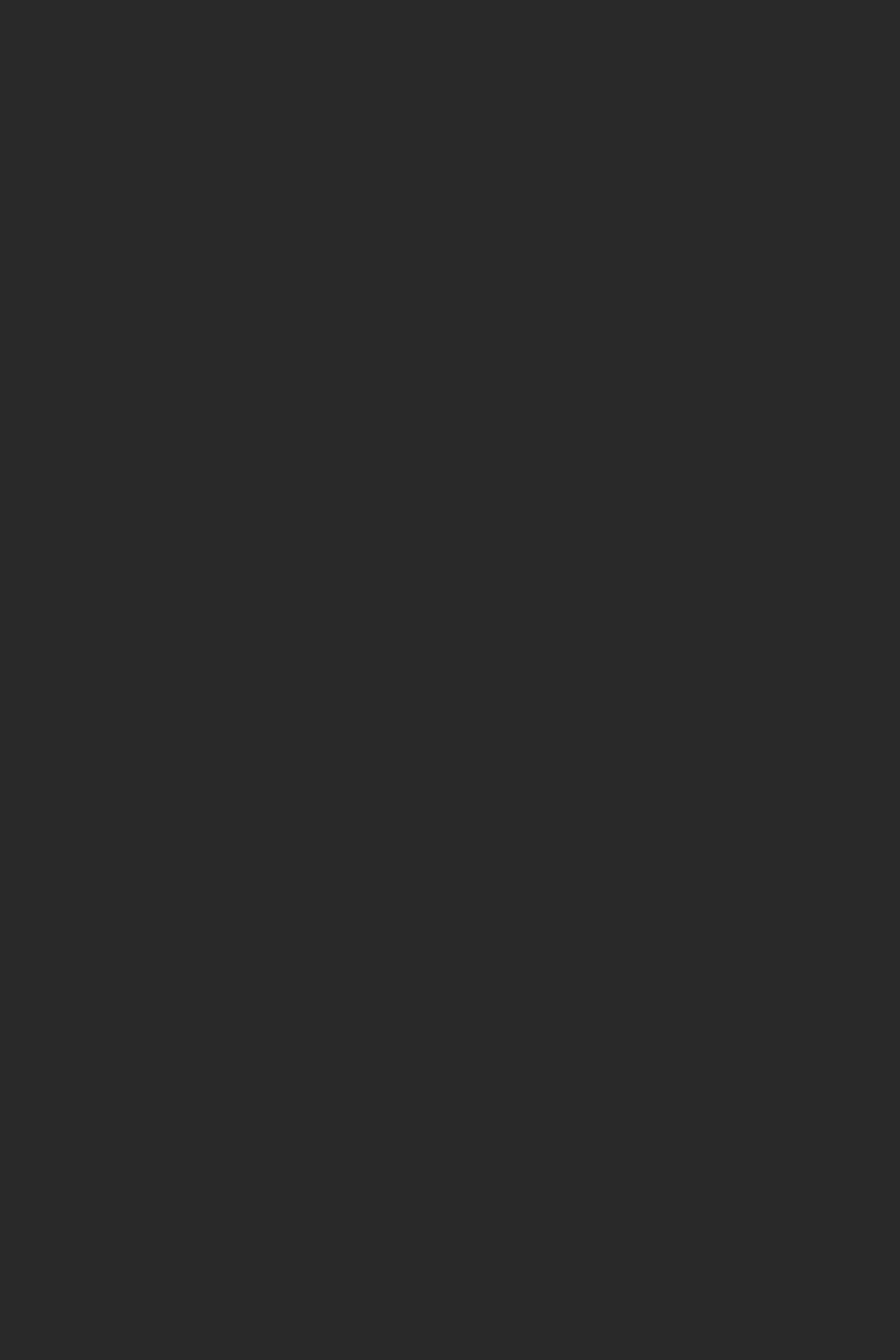
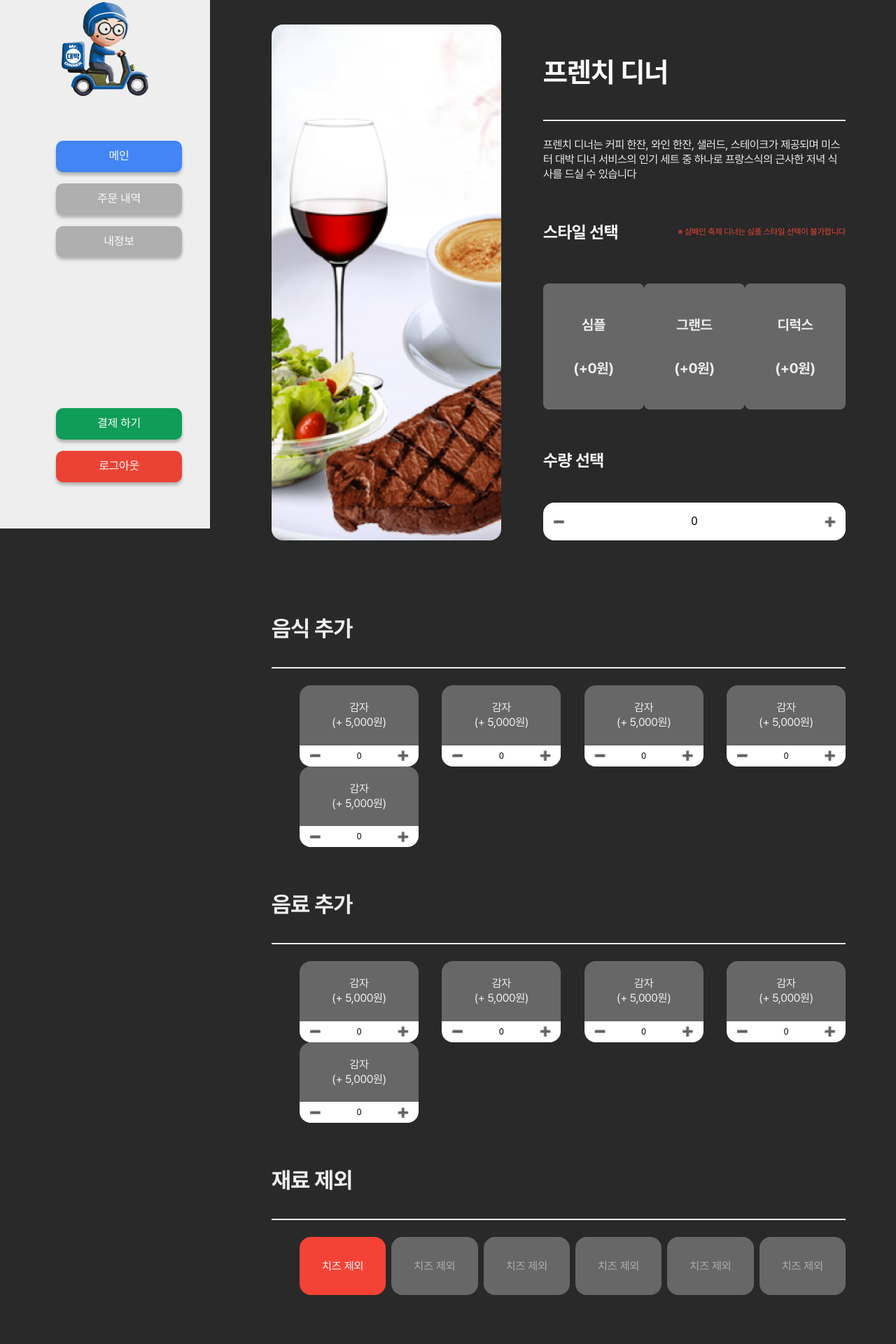
Before and after one commit to Software-Engineering-NanSSoGong/NanSSoGong-frontend, a React (Vite) app: page /item/1 in a window 1280 px wide. Before the commit this address had no page. Shown: the part 45-1965 px from the top of the page at 70% size. Before the commit the page ends 816 px from the top, so only its background shows below. Built offline with nearby package versions, Linux system fonts and the light colour scheme; what emotion-reset would draw is missing.

Commit message:
feat: 주문페이지 제작

```diff
--- /dev/null
+++ b/src/components/FoodQuantityBox.tsx
@@ -0,0 +1,49 @@
+import styled from '@emotion/styled';
+import { Dispatch, SetStateAction } from 'react';
+import { NumberInput, Typography } from './common';
+
+interface Props {
+  name: string;
+  quantity: number;
+  setQuantity: Dispatch<SetStateAction<number>>;
+}
+
+function FoodQuantityBox({ name, quantity, setQuantity }: Props) {
+  return (
+    <Wrapper className={quantity > 0 ? 'active' : ''}>
+      <NameBox>
+        <Typography type='body5' textAlign='center'>
+          {name}
+        </Typography>
+        <Typography type='body5' textAlign='center'>
+          (+ 5,000원)
+        </Typography>
+      </NameBox>
+      <NumberInput
+        type='small'
+        value={quantity}
+        onChange={(e) => setQuantity(Number(e.target.value))}
+        onClickPlusIcon={() => setQuantity((prev) => prev + 1)}
+        onClickMinusIcon={() => setQuantity((prev) => (prev - 1 < 0 ? 0 : prev - 1))}
+      />
+    </Wrapper>
+  );
+}
+
+const Wrapper = styled.div`
+  background-color: ${({ theme }) => theme.palette.gray300};
+  border-radius: 16px;
+  transition: all 0.1s ease-in;
+  flex-basis: 170px;
+
+  &.active {
+    background-color: ${({ theme }) => theme.colors.primary.blue};
+  }
+`;
+
+const NameBox = styled.div`
+  padding: 22px;
+  box-sizing: border-box;
+`;
+
+export default FoodQuantityBox;
--- /dev/null
+++ b/src/components/StyleSelectBoxList.tsx
@@ -0,0 +1,55 @@
+import styled from '@emotion/styled';
+import { theme } from '../styles';
+import { Typography } from './common';
+
+interface Props {
+  styleList: string[];
+  selectedStyle: string | null;
+  handleClickStyle: (s: string) => void;
+}
+
+function StyleSelectBoxList({ styleList, selectedStyle, handleClickStyle }: Props) {
+  return (
+    <Wrapper>
+      {styleList.map((style) => (
+        <ItemStyle
+          className={selectedStyle === style ? 'active' : ''}
+          key={style}
+          onClick={() => handleClickStyle(style)}
+        >
+          <Typography textAlign='center' type='h5' color={theme.palette.gray50}>
+            {style}
+          </Typography>
+          <Typography textAlign='center' type='h5' color={theme.palette.gray50}>
+            (+0원)
+          </Typography>
+        </ItemStyle>
+      ))}
+    </Wrapper>
+  );
+}
+
+const Wrapper = styled.div`
+  width: 100%;
+  display: flex;
+  justify-content: space-between;
+`;
+
+const ItemStyle = styled.div`
+  background-color: ${theme.palette.gray300};
+  padding: 12px;
+  border-radius: 8px;
+  flex-basis: 140px;
+  cursor: pointer;
+  transition: all 0.2s linear;
+
+  &.active {
+    background-color: ${theme.colors.primary.green};
+  }
+
+  &:not(.active):hover {
+    background-color: ${theme.palette.gray400};
+  }
+`;
+
+export default StyleSelectBoxList;
--- a/src/components/index.ts
+++ b/src/components/index.ts
@@ -5,3 +5,5 @@ export { default as HistoryOrderCard } from './HistoryOrderCard';
 export { default as IconInputLine } from './IconInputLine';
 export { default as SideMenuList } from './SideMenuList';
 export { default as TitleWithLine } from './TitleWithLine';
+export { default as StyleSelectBoxList } from './StyleSelectBoxList';
+export { default as FoodQuantityBox } from './FoodQuantityBox';
--- /dev/null
+++ b/src/pages/ItemDetailPage.tsx
@@ -0,0 +1,185 @@
+import styled from '@emotion/styled';
+import { useState } from 'react';
+import {
+  FoodQuantityBox,
+  NumberInput,
+  SideMenuList,
+  StyleSelectBoxList,
+  TitleWithLine,
+  Typography,
+} from '../components';
+import { theme } from '../styles';
+
+function ItemDetailPage() {
+  const [value, setValue] = useState<number>(0);
+  const [selectedStyle, setSelectedStyle] = useState<string | null>(null);
+  const isShampain = true;
+
+  const handleClickStyleBox = (style: string) => {
+    if (style === selectedStyle) {
+      setSelectedStyle(null);
+    } else {
+      setSelectedStyle(style);
+    }
+  };
+
+  return (
+    <Wrapper>
+      <SideMenuList />
+      <Spacer>
+        <FoodSection>
+          <FoodImage src={'/Dinner.png'} alt='dinner-set image' />
+          <FoodDescription>
+            <TitleWithLine
+              title='프렌치 디너'
+              titleFontType='h1'
+              titleColor={theme.colors.text.bold}
+              borderColor={theme.palette.gray50}
+            />
+            <Typography type='body5' color={theme.palette.gray50}>
+              {
+                '프렌치 디너는 커피 한잔, 와인 한잔, 샐러드, 스테이크가 제공되며 미스터 대박 디너 서비스의 인기 세트 중 하나로 프랑스식의 근사한 저녁 식사를 드실 수 있습니다'
+              }
+            </Typography>
+            <TextLine>
+              <Typography type='h4' color={theme.colors.text.bold}>
+                스타일 선택
+              </Typography>
+              {isShampain && (
+                <Typography type='body6' color={theme.colors.primary.red}>
+                  ※ 샴페인 축제 디너는 심플 스타일 선택이 불가합니다
+                </Typography>
+              )}
+            </TextLine>
+            <StyleSelectBoxList
+              styleList={['심플', '그랜드', '디럭스']}
+              selectedStyle={selectedStyle}
+              handleClickStyle={handleClickStyleBox}
+            />
+            <QuantitySelectBox>
+              <Typography type='h4' color={theme.colors.text.bold}>
+                수량 선택
+              </Typography>
+              <NumberInput
+                value={value}
+                type={'large'}
+                onChange={(e) => setValue(Number(e.target.value))}
+                onClickPlusIcon={() => setValue((prev) => prev + 1)}
+                onClickMinusIcon={() => setValue((prev) => (prev - 1 < 0 ? 0 : prev - 1))}
+              />
+            </QuantitySelectBox>
+          </FoodDescription>
+        </FoodSection>
+        <TitleWithLine
+          title='음식 추가'
+          titleFontType='h3'
+          style={{ marginBottom: 24, marginTop: 104 }}
+        />
+        <List>
+          <FoodQuantityBox quantity={value} setQuantity={setValue} name={'감자'} />
+          <FoodQuantityBox quantity={value} setQuantity={setValue} name={'감자'} />
+          <FoodQuantityBox quantity={value} setQuantity={setValue} name={'감자'} />
+          <FoodQuantityBox quantity={value} setQuantity={setValue} name={'감자'} />
+          <FoodQuantityBox quantity={value} setQuantity={setValue} name={'감자'} />
+        </List>
+        <TitleWithLine
+          title='음료 추가'
+          titleFontType='h3'
+          style={{ marginBottom: 24, marginTop: 60 }}
+        />
+        <List>
+          <FoodQuantityBox quantity={value} setQuantity={setValue} name={'감자'} />
+          <FoodQuantityBox quantity={value} setQuantity={setValue} name={'감자'} />
+          <FoodQuantityBox quantity={value} setQuantity={setValue} name={'감자'} />
+          <FoodQuantityBox quantity={value} setQuantity={setValue} name={'감자'} />
+          <FoodQuantityBox quantity={value} setQuantity={setValue} name={'감자'} />
+        </List>
+        <TitleWithLine
+          title='재료 제외'
+          titleFontType='h3'
+          style={{ marginBottom: 24, marginTop: 60 }}
+        />
+        <List>
+          <Food className='active'>치즈 제외</Food>
+          <Food>치즈 제외</Food>
+          <Food>치즈 제외</Food>
+          <Food>치즈 제외</Food>
+          <Food>치즈 제외</Food>
+          <Food>치즈 제외</Food>
+          <Food>치즈 제외</Food>
+        </List>
+      </Spacer>
+    </Wrapper>
+  );
+}
+
+const Wrapper = styled.main``;
+
+const Spacer = styled.div`
+  margin: 80px 80px 0 380px;
+`;
+
+const FoodSection = styled.section`
+  display: flex;
+  justify-content: space-between;
+  gap: 60px;
+`;
+
+const FoodImage = styled.img`
+  max-width: 40%;
+  border-radius: 16px;
+  object-fit: cover;
+`;
+
+const FoodDescription = styled.section`
+  display: flex;
+  flex-direction: column;
+  gap: 24px;
+  flex-shrink: 1;
+`;
+
+const TextLine = styled.span`
+  display: flex;
+  justify-content: space-between;
+  align-items: center;
+`;
+
+const QuantitySelectBox = styled.div`
+  position: relative;
+  display: flex;
+  flex-direction: column;
+  gap: 12px;
+`;
+
+const List = styled.ul`
+  display: flex;
+  justify-content: space-between;
+  flex-wrap: wrap;
+`;
+
+const Food = styled.div`
+  box-sizing: border-box;
+  padding: 32px;
+  background-color: ${theme.palette.gray300};
+  border-radius: 16px;
+  transition: all 0.1s ease-in;
+  cursor: pointer;
+  color: ${theme.palette.gray100};
+  margin-bottom: 80px;
+
+  &.active {
+    background-color: ${theme.palette.red600};
+    color: ${theme.colors.text.bold};
+  }
+
+  &:not(.active):hover {
+    background-color: ${theme.palette.gray400};
+    color: ${theme.palette.gray200};
+  }
+
+  &.active:hover {
+    background-color: ${theme.colors.primary.red};
+  }
+`;
+
+export default ItemDetailPage;
--- a/src/pages/index.ts
+++ b/src/pages/index.ts
@@ -2,3 +2,4 @@ export { default as LoginPage } from './LoginPage';
 export { default as MainPage } from './MainPage';
 export { default as ModalTestPage } from './ModalTestPage';
 export { default as ClientHistoryOrderPage } from './ClientHistoryOrderPage';
+export { default as ItemDetailPage } from './ItemDetailPage';
--- a/src/routes/index.tsx
+++ b/src/routes/index.tsx
@@ -1,5 +1,11 @@
 import { Route, Routes } from 'react-router-dom';
-import { ClientHistoryOrderPage, LoginPage, MainPage, ModalTestPage } from '../pages';
+import {
+  ClientHistoryOrderPage,
+  LoginPage,
+  MainPage,
+  ModalTestPage,
+  ItemDetailPage,
+} from '../pages';
 import RequiredAuthGuard from './RequiredAuthGuard';
 
 function Router() {
@@ -8,6 +14,7 @@ function Router() {
       <Route path='/' element={<LoginPage />} />
       <Route path='/modal' element={<ModalTestPage />} />
       <Route path='/main' element={<MainPage />} />
+      <Route path='/item/:id' element={<ItemDetailPage />} />
       <Route path='/history' element={<ClientHistoryOrderPage />} />
       {/* 유저만 갈 수 있는 페이지 example: 내정보페이지 */}
       <Route element={<RequiredAuthGuard />}>
```
